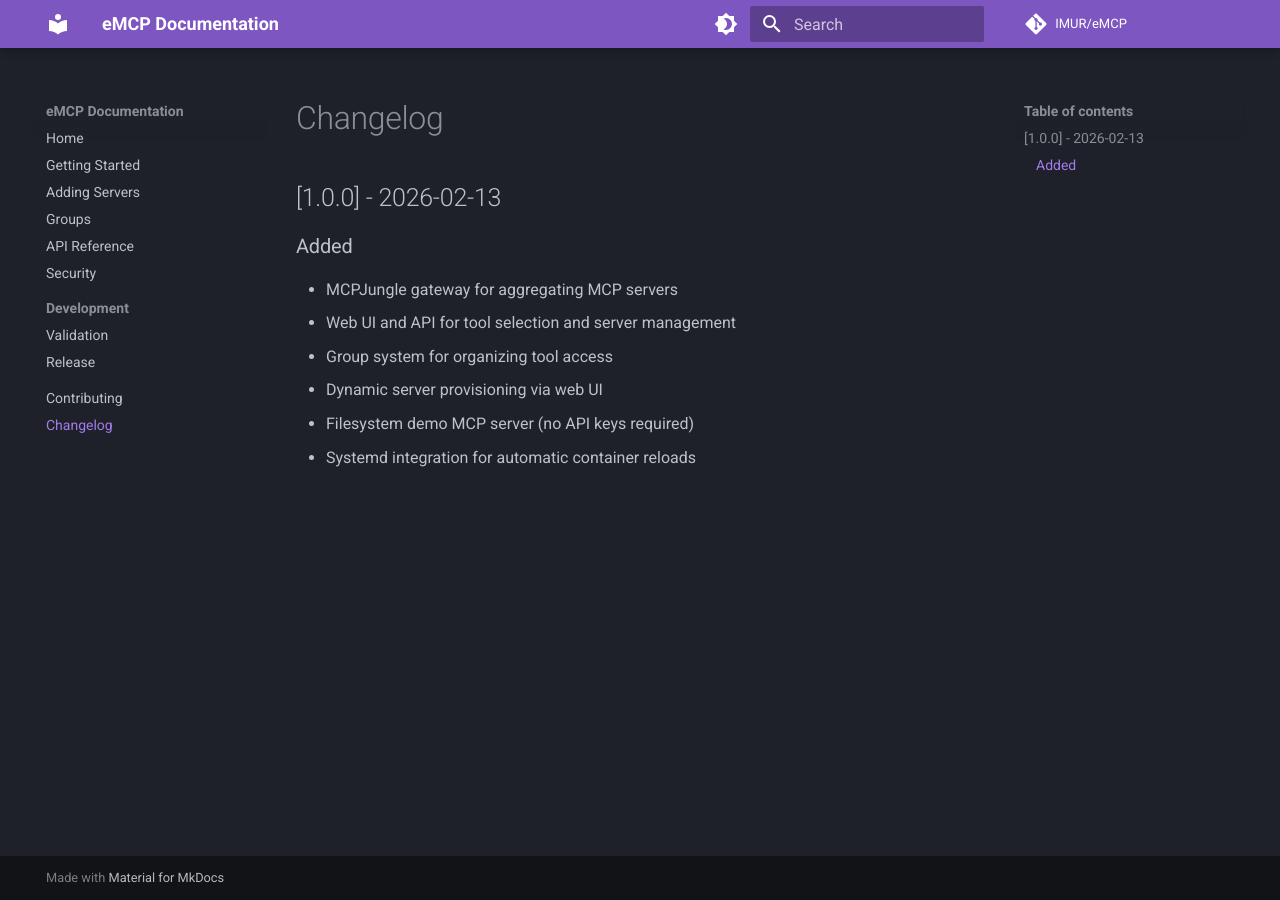
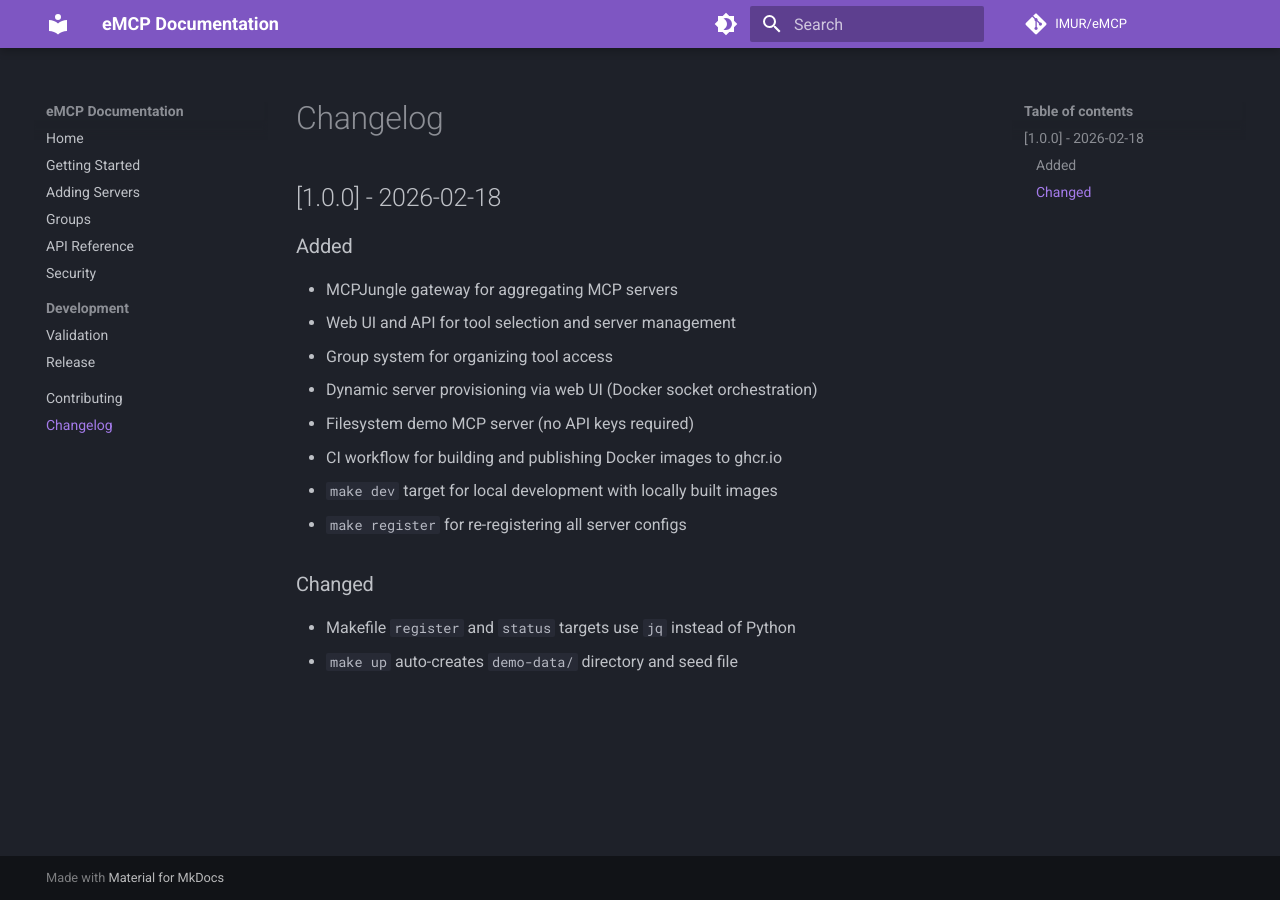
Before and after one commit to IMUR/eMCP, an MkDocs documentation site: the page built from docs/changelog.md, in a window 1280 px wide. Built offline with MkDocs 1.6.1 and Material for MkDocs 9.7.7, drawn with Linux system fonts in a browser that asks for light colours; comment, search, counter and statistics services are not loaded.

Commit message:
docs: update changelog for v1.0.0 release
Remove systemd reference, add CI workflow, make dev, make register,
and jq migration. Set release date to 2026-02-18.

Co-Authored-By: Claude Opus 4.6 <noreply@anthropic.com>

```diff
--- a/docs/changelog.md
+++ b/docs/changelog.md
@@ -1,11 +1,18 @@
 # Changelog
 
-## [1.0.0] - 2026-02-13
+## [1.0.0] - 2026-02-18
 
 ### Added
 - MCPJungle gateway for aggregating MCP servers
 - Web UI and API for tool selection and server management
 - Group system for organizing tool access
-- Dynamic server provisioning via web UI
+- Dynamic server provisioning via web UI (Docker socket orchestration)
 - Filesystem demo MCP server (no API keys required)
-- Systemd integration for automatic container reloads
+- CI workflow for building and publishing Docker images to ghcr.io
+- `make dev` target for local development with locally built images
+- `make register` for re-registering all server configs
+
+### Changed
+
+- Makefile `register` and `status` targets use `jq` instead of Python
+- `make up` auto-creates `demo-data/` directory and seed file
```
